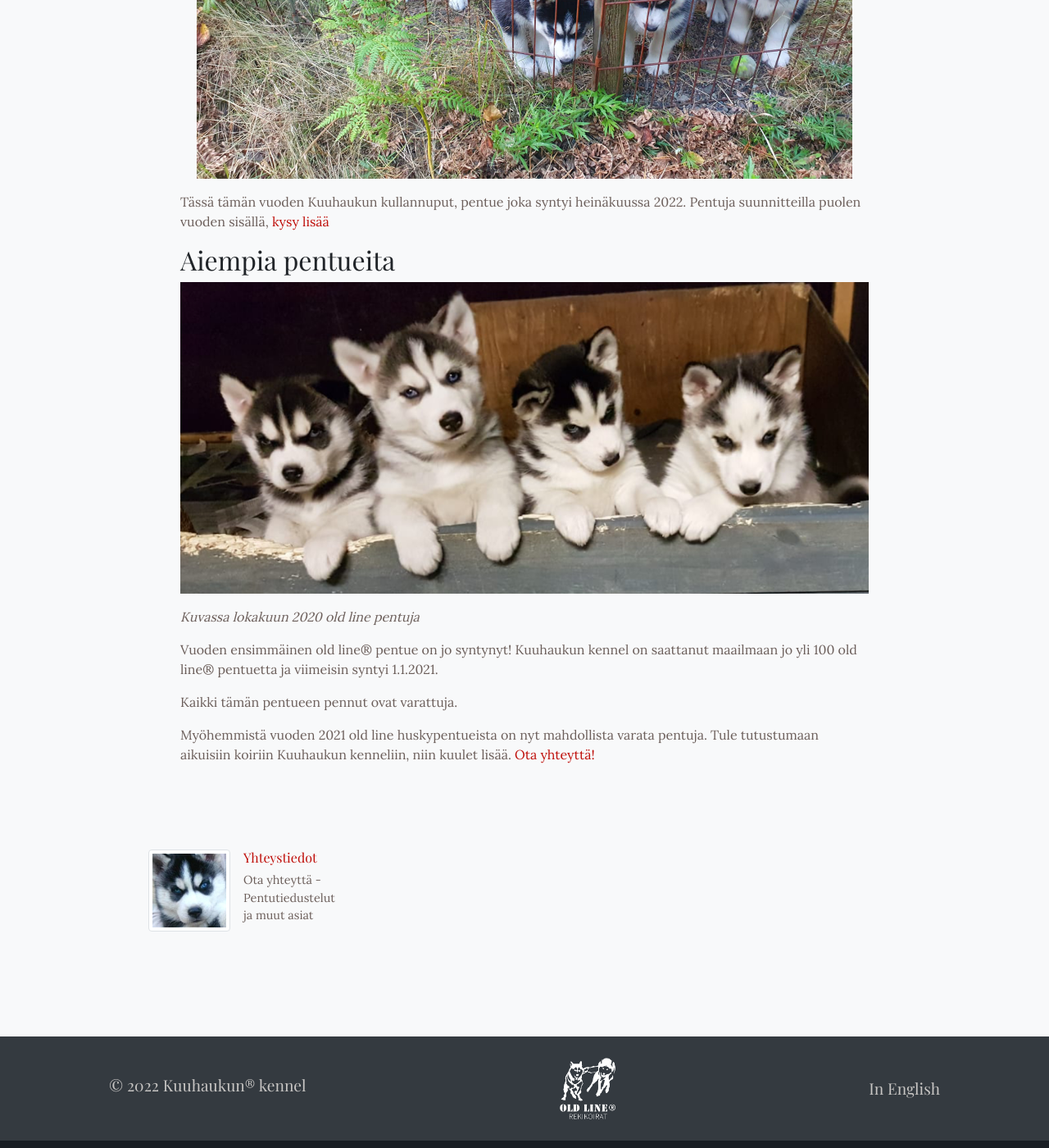
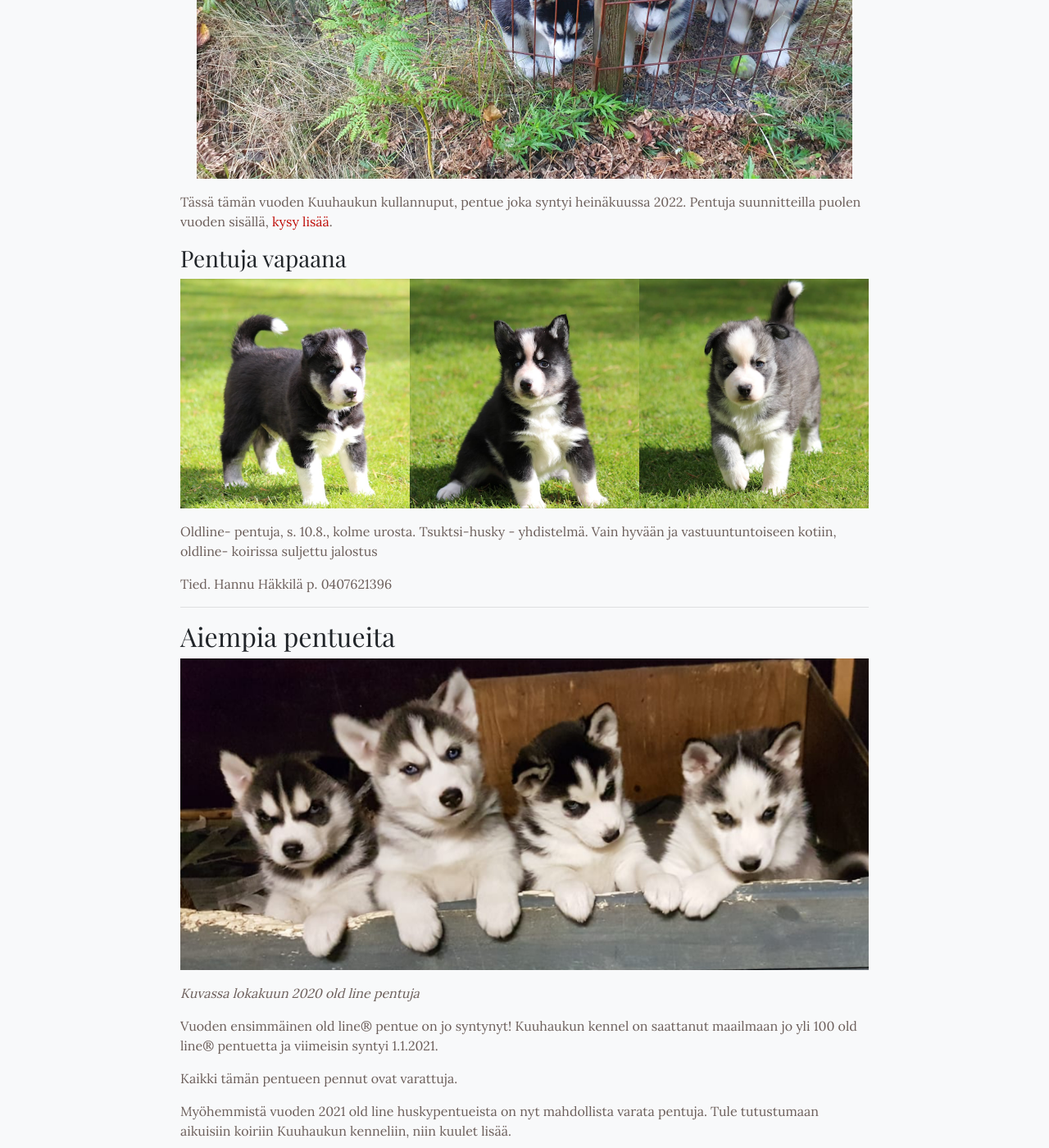
Before and after one commit to Sudensaaga/siperianhusky, a Jekyll site: the page built from index.md, in a window 1280 px wide and 1400 px high, scrolled down 1520 px. Shown: the whole window at 82% size. Built offline with Jekyll 4.4.1, drawn with Linux system fonts in a browser that asks for light colours.

Commit message:
Häkkilän pentue lisätty etusivulle

```diff
--- a/index.md
+++ b/index.md
@@ -38,7 +38,19 @@ kolme-esiin:
 ![Siperianhusky pennut 2022 pentueesta](images/siperianhusky-pennut-2022.jpg)
 
 Tässä tämän vuoden Kuuhaukun kullannuput, pentue joka syntyi heinäkuussa 2022.
-Pentuja suunnitteilla puolen vuoden sisällä, [kysy lisää](yhteystiedot)
+Pentuja suunnitteilla puolen vuoden sisällä, [kysy lisää](yhteystiedot).
+
+### Pentuja vapaana
+
+
+![Siperianhusky pennut 2022_Häkkilän_pentueesta](images/pentueet/pentue-10-8-2022-hakkila.png)
+
+Oldline- pentuja, s. 10.8., kolme urosta. Tsuktsi-husky - yhdistelmä.
+Vain hyvään ja vastuuntuntoiseen kotiin, oldline- koirissa suljettu jalostus
+
+Tied. Hannu Häkkilä p. 0407621396
+
+---
 
 ## Aiempia pentueita
 
@@ -51,6 +63,6 @@ Vuoden ensimmäinen old line® pentue on jo syntynyt! Kuuhaukun kennel on saatta
 
 Kaikki tämän pentueen pennut ovat varattuja.
 
-Myöhemmistä vuoden 2021 old line huskypentueista on nyt mahdollista varata pentuja. Tule tutustumaan aikuisiin koiriin Kuuhaukun kenneliin, niin kuulet lisää.  [Ota yhteyttä!](yhteystiedot)
+Myöhemmistä vuoden 2021 old line huskypentueista on nyt mahdollista varata pentuja. Tule tutustumaan aikuisiin koiriin Kuuhaukun kenneliin, niin kuulet lisää.
 
 <a href="http://siperianhusky.net/" target="_blank" style="color:rgba(0,0,0,0);">siperianhusky</a>
```
Also changed, not shown: images/pentueet/pentu-hakkila-1.png (added), images/pentueet/pentu-hakkila-2.png (added), images/pentueet/pentu-hakkila-3.png (added), images/pentueet/pentue-10-8-2022-hakkila.png (added).
